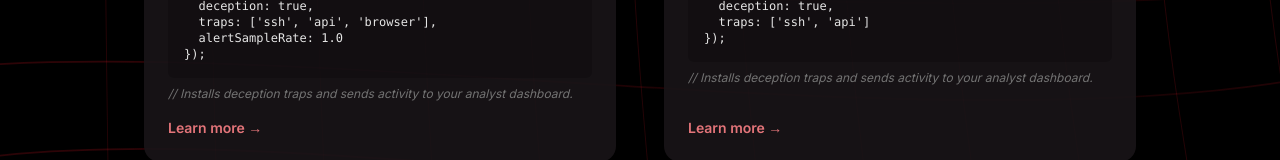
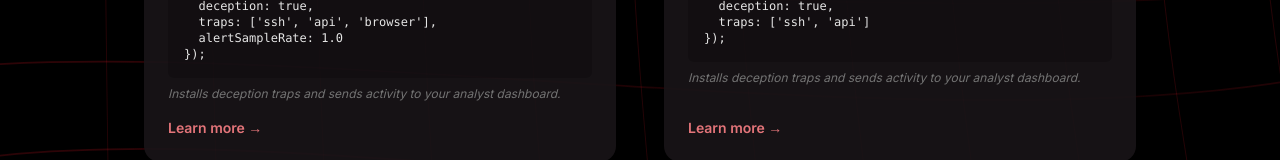
Before and after one commit to penblack/redshrew, a Next.js app in the folder ui/: page /platforms in a window 1280 px wide. Shown: the part 574-734 px from the top of the page. Built offline with nearby package versions, Linux system fonts and the light colour scheme.

Commit message:
fixed platforms page error again

```diff
--- a/ui/app/platforms/page.tsx
+++ b/ui/app/platforms/page.tsx
@@ -221,10 +221,11 @@ export default function PlatformsPage() {
                     </button>
                   </div>
 
-                  {/* One-liner explanation */}
-                  <p className="text-xs text-neutral-500 mb-4">
-                    <span className="italic">// Installs deception traps and sends activity to your analyst dashboard.</span>
-                  </p>
+                  {/* One-liner: Installs deception traps and sends activity to your analyst dashboard. */}
+<p className="text-xs italic text-neutral-500 mb-4">
+  Installs deception traps and sends activity to your analyst dashboard.
+</p>
+
                 </>
               )}
 
```
